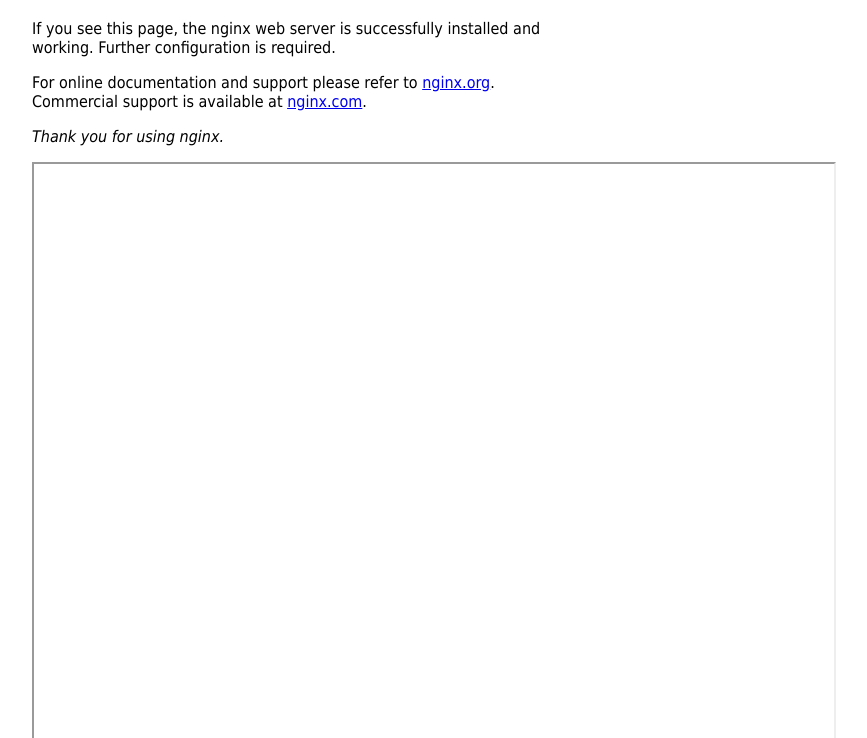
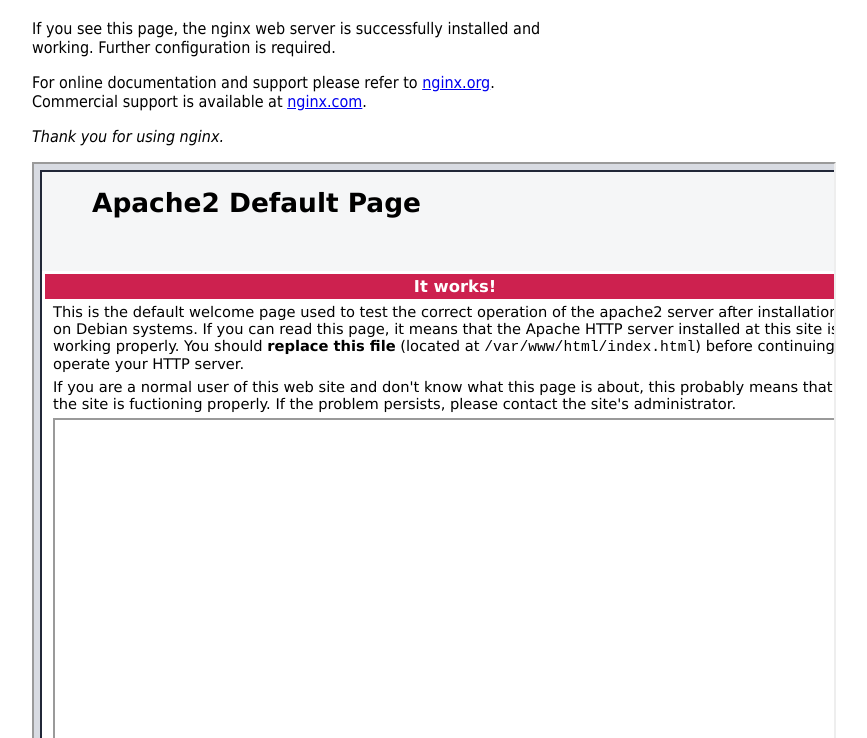
Before and after one commit to southorange/clayatm, a plain HTML site: page index2.html in a window 1280 px wide. Shown: the part 62-800 px from the top of the page, without its empty margins (328-1195 px from the left). Drawn offline with Linux system fonts and the light colour scheme.

Commit message:
Update index2.html

```diff
--- a/index2.html
+++ b/index2.html
@@ -23,6 +23,6 @@ Commercial support is available at
 <a href="http://nginx.com/">nginx.com</a>.</p>
 
 <p><em>Thank you for using nginx.</em></p>
-<iframe src="" width="800" height="800">
+<iframe src="https://southorange.github.io/clayatm/loop1.html" width="800" height="800">
 </body>
 </html>
```
